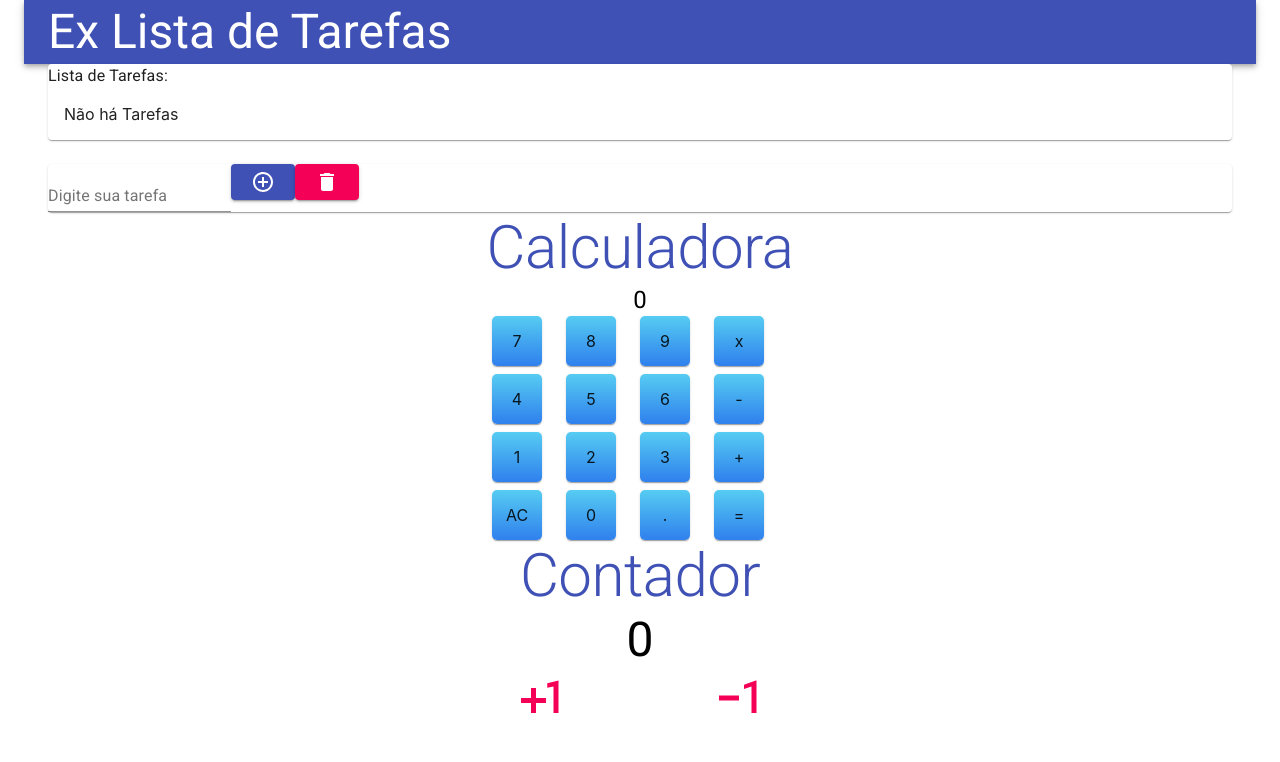
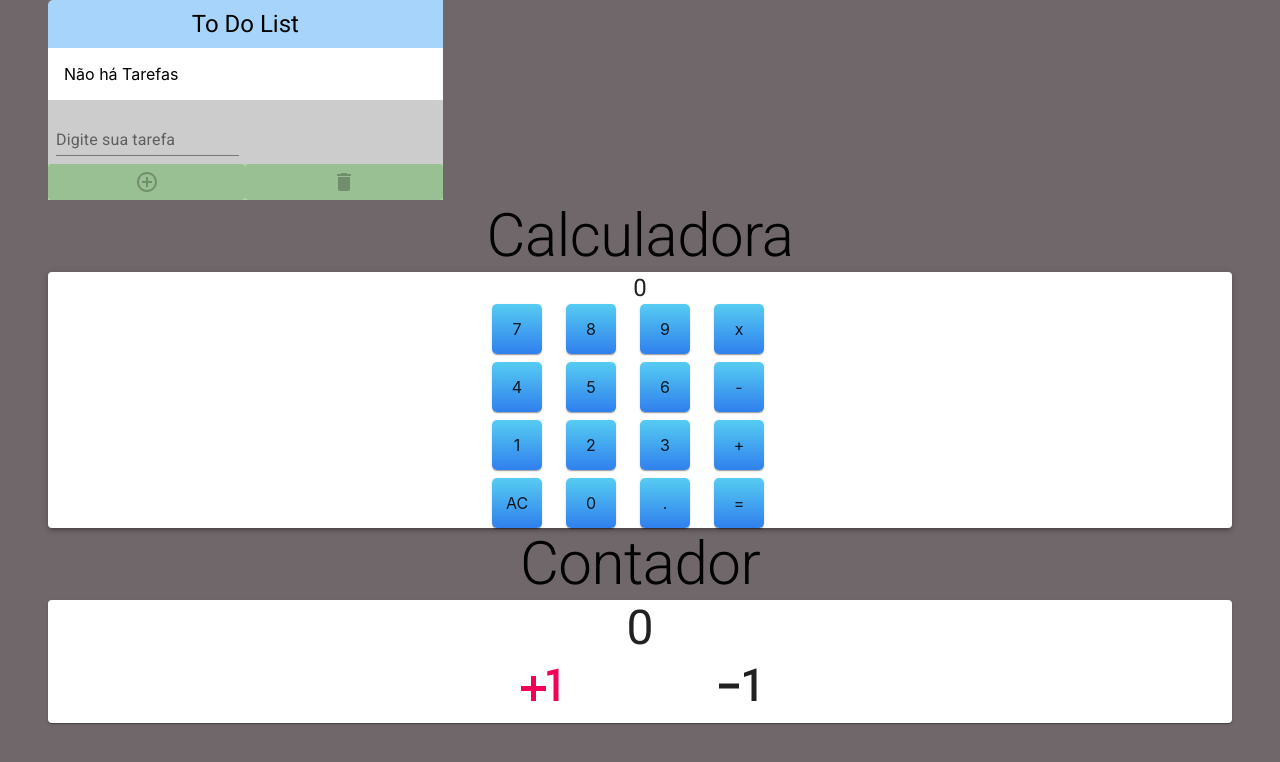
Before and after one commit to Pedro-Lucas-Dev/Do-List, a React (Create React App) app: page / in a window 1280 px wide. Shown: the top 762 px of the page. Built offline with nearby package versions, Linux system fonts and the light colour scheme.

Commit message:
Deixando bonito

```diff
--- a/src/Components/Calculator/Calculator.jsx
+++ b/src/Components/Calculator/Calculator.jsx
@@ -13,7 +13,6 @@ export const Calculator = () => {
       alignItems: "center",
       background: "linear-gradient(#56CCF2, #2F80ED)",
       borderRadius: 5,
-      backgroundColor: "##E94C6F",
     },
   }));
   const classes = useStyles();
@@ -104,6 +103,7 @@ export const Calculator = () => {
   return (
     <Container>
       <Text text="Calculadora" />
+      <Paper elevation={3}>
         <Display value={value} />
         <Grid
           container
@@ -125,6 +125,7 @@ export const Calculator = () => {
             </Grid>
           </Grid>
         </Grid>
+      </Paper>
     </Container>
   );
 };
--- a/src/Components/Calculator/Text.jsx
+++ b/src/Components/Calculator/Text.jsx
@@ -3,7 +3,7 @@ import React from "react";
 
 export const Text = ({ text }) => {
   return (
-    <Typography align="center" variant="h2" color="primary">
+    <Typography align="center" variant="h2" color="inherit">
       {text}
     </Typography>
   );
--- a/src/Components/Couter/Couter.jsx
+++ b/src/Components/Couter/Couter.jsx
@@ -1,27 +1,32 @@
 import React, { useState } from "react";
-import { Container, Grid, Typography } from "@material-ui/core";
+import { Container, Grid, Typography, Paper } from "@material-ui/core";
 import { PlusOneSharp, ExposureNeg1Sharp } from "@material-ui/icons";
 
 export const Couter = ({ text }) => {
   const [initialValue, setInitialValue] = useState(0);
 
   const plusOne = () => {
+    if (initialValue !== 20) {
       setInitialValue(initialValue + 1);
+      return;
+    }
   };
 
-  const lessOne = () => {
+  const minusOne = () => {
+    if (initialValue !== 0) {
       setInitialValue(initialValue - 1);
+      return;
+    }
   };
 
   return (
     <Container>
-      <Grid container alignItems={"center"} direction={"column"}>
-        <Grid item>
-          <Typography variant="h2" color="primary">
+      <Typography variant="h2" color="inherit" align="center">
         {" "}
         {text}{" "}
       </Typography>
-        </Grid>
+      <Paper>
+        <Grid container alignItems={"center"} direction={"column"}>
           <Grid item>
             <Typography variant="h3"> {initialValue} </Typography>
           </Grid>
@@ -29,17 +34,24 @@ export const Couter = ({ text }) => {
         <Grid container alignItems="center" justify={"center"}>
           <Grid container item lg={4} sm={4} direction={"row"}>
             <Grid container item lg={6} sm={6} justify={"center"}>
-            <Typography onClick={() => plusOne()} color="secondary">
+              <Typography
+                onClick={() => plusOne()}
+                color={initialValue !== 20 ? "secondary" : "textPrimary"}
+              >
                 <PlusOneSharp style={{ fontSize: 60 }} />
               </Typography>
             </Grid>
             <Grid container item lg={6} sm={6} justify={"center"}>
-            <Typography onClick={() => lessOne()} color="secondary">
+              <Typography
+                onClick={() => minusOne()}
+                color={initialValue !== 0 ? "secondary" : "textPrimary"}
+              >
                 <ExposureNeg1Sharp style={{ fontSize: 60 }} />
               </Typography>
             </Grid>
           </Grid>
         </Grid>
+      </Paper>
     </Container>
   );
 };
--- a/src/Components/List/DoList.jsx
+++ b/src/Components/List/DoList.jsx
@@ -1,21 +1,21 @@
 import {
   Container,
   Grid,
-  Paper,
   Button,
   TextField,
   Typography,
   List,
   ListItem,
-  AppBar,
-  Toolbar,
+  makeStyles,
 } from "@material-ui/core";
 import { Delete, ControlPoint } from "@material-ui/icons";
 import React, { useState } from "react";
 
 export const DoList = () => {
   const [value, setValue] = useState("");
+
   const [items, setItems] = useState([]);
+
   const addItem = () => {
     if (!value.trim() || isNaN(value) === false) {
       return null;
@@ -23,6 +23,7 @@ export const DoList = () => {
     setItems([...items, value]);
     setValue("");
   };
+
   const renderItem = () => {
     if (items.length === 0) {
       return <ListItem>Não há Tarefas</ListItem>;
@@ -32,47 +33,81 @@ export const DoList = () => {
     });
   };
 
+  const ButtonActions = () => {
     return (
-    <div>
-      <AppBar position="static">
-        <Toolbar>
-          <Typography variant="h3">Ex Lista de Tarefas</Typography>
-        </Toolbar>
-      </AppBar>
+      <Grid container item className={classes.buttons}>
+        <Grid item lg={6}>
+          <Button
+            variant="contained"
+            color="primary"
+            onClick={() => addItem()}
+            fullWidth
+            disabled
+          >
+            <ControlPoint />
+          </Button>
+        </Grid>
+        <Grid item lg={6}>
+          <Button
+            variant="contained"
+            color="secondary"
+            onClick={() => setItems([])}
+            fullWidth
+            disabled
+          >
+            <Delete />
+          </Button>
+        </Grid>
+      </Grid>
+    );
+  };
+
+  const useStyles = makeStyles({
+    text: {
+      background: "#a6d4fa",
+      borderTopLeftRadius: 5,
+      borderTopRighttRadius: 5,
+      padding: 8,
+    },
+    body: {
+      background: "#fff",
+    },
+    item: {
+      background: "#ccc",
+      padding: 8,
+    },
+    buttons: {
+      background: "#aedaa6",
+    },
+  });
+  const classes = useStyles();
+
+  const Header = ({ text }) => {
+    return (
+      <Grid item className={classes.text}>
+        <Typography variant="h5" color="initial" align="center">
+          {text}
+        </Typography>
+      </Grid>
+    );
+  };
+
+  return (
     <Container>
-        <Grid container spacing={3}>
-          <Grid item xs={12} lg={12} md={6}>
-            <Paper elevation={1}>
-              <Typography variant="body1">Lista de Tarefas:</Typography>
+      <Grid container direction="column" item lg={4}>
+        <Header text="To Do List" />
+        <Grid item className={classes.body}>
           <List>{renderItem()}</List>
-            </Paper>
         </Grid>
-
-          <Grid item xs={12} lg={12} md={6}>
-            <Paper elevation={1}>
+        <Grid item className={classes.item}>
           <TextField
             value={value}
             label="Digite sua tarefa"
             onChange={(event) => setValue(event.target.value)}
           />
-              <Button
-                variant="contained"
-                color="primary"
-                onClick={() => addItem()}
-              >
-                <ControlPoint />
-              </Button>
-              <Button
-                variant="contained"
-                color="secondary"
-                onClick={() => setItems([])}
-              >
-                <Delete />
-              </Button>
-            </Paper>
         </Grid>
+        <ButtonActions />
       </Grid>
     </Container>
-    </div>
   );
 };
--- a/src/index.css
+++ b/src/index.css
@@ -1,13 +1,14 @@
 body {
   margin: 0;
-  font-family: -apple-system, BlinkMacSystemFont, 'Segoe UI', 'Roboto', 'Oxygen',
-    'Ubuntu', 'Cantarell', 'Fira Sans', 'Droid Sans', 'Helvetica Neue',
+  font-family: -apple-system, BlinkMacSystemFont, "Segoe UI", "Roboto", "Oxygen",
+    "Ubuntu", "Cantarell", "Fira Sans", "Droid Sans", "Helvetica Neue",
     sans-serif;
   -webkit-font-smoothing: antialiased;
   -moz-osx-font-smoothing: grayscale;
+  background-color: #70676a;
 }
 
 code {
-  font-family: source-code-pro, Menlo, Monaco, Consolas, 'Courier New',
+  font-family: source-code-pro, Menlo, Monaco, Consolas, "Courier New",
     monospace;
 }
```
Lines whose indentation alone changed are shown as unchanged.
